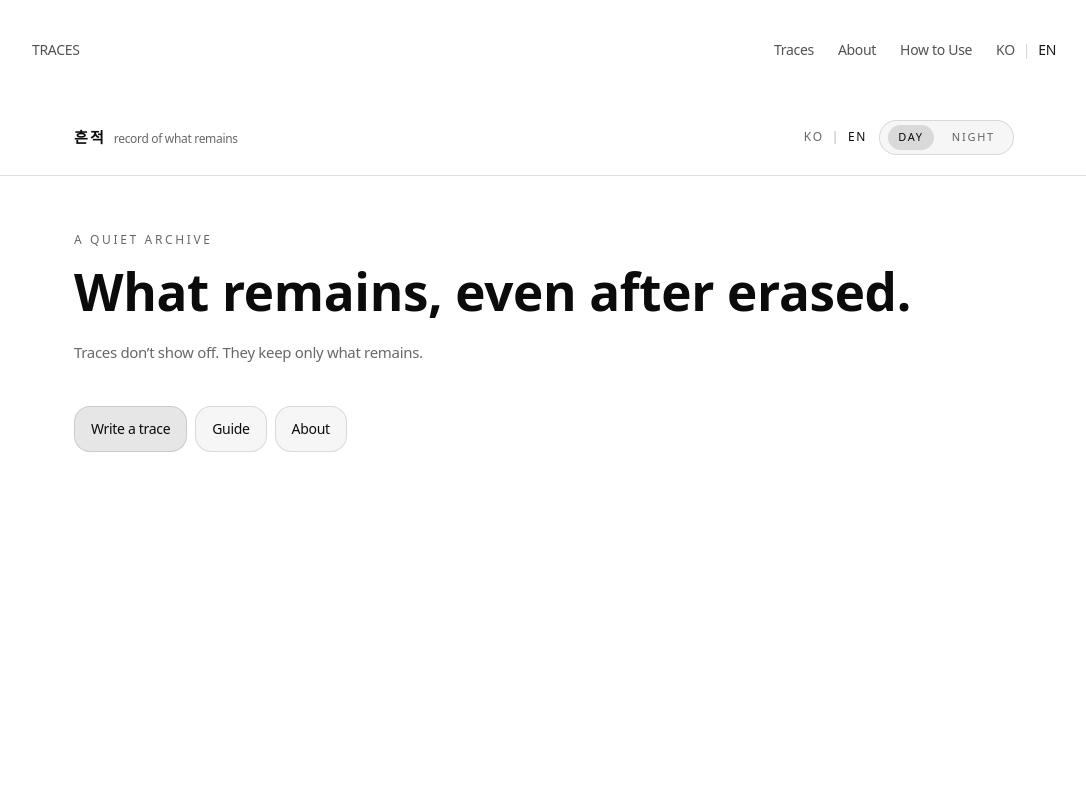
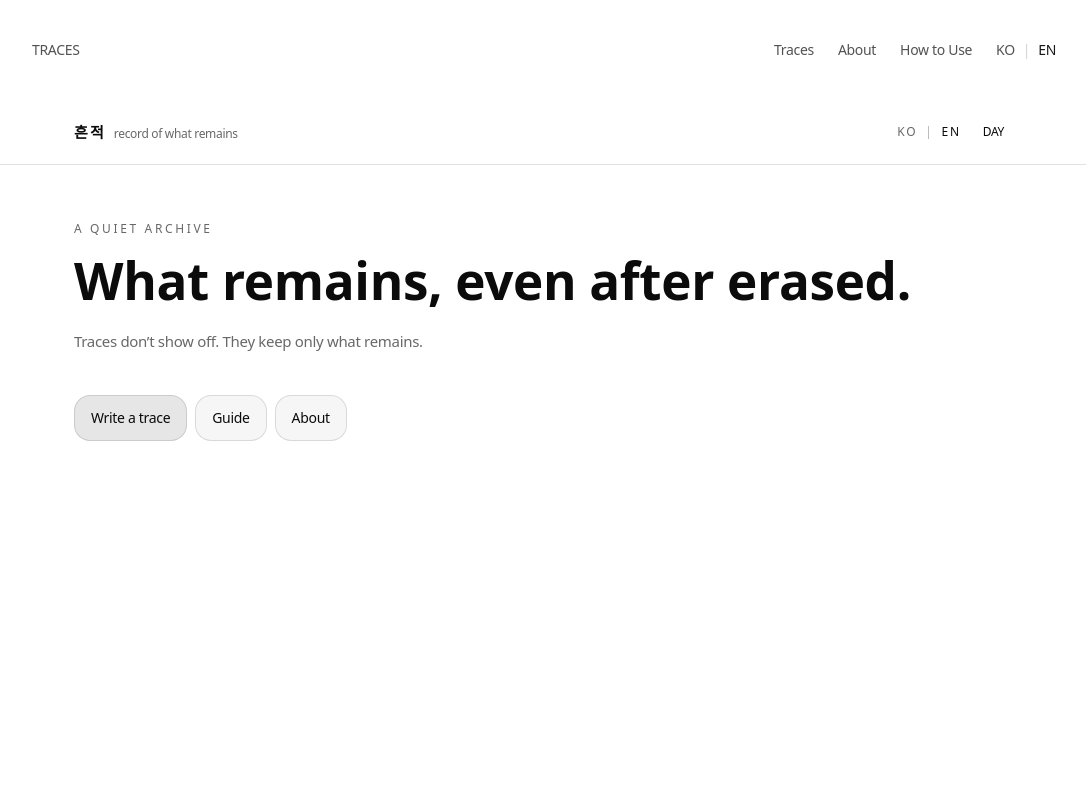
Before and after one commit to neowanamedia-lgtm/heunjeok, a Next.js app: page /en in a window 1280 px wide. Shown: the top 800 px of the page, without its empty margins (96-1182 px from the left). Built offline with nearby package versions, Linux system fonts and the light colour scheme.

Commit message:
Update ThemeSwitch.tsx

```diff
--- a/components/ThemeSwitch.tsx
+++ b/components/ThemeSwitch.tsx
@@ -1,61 +1,7 @@
-"use client";
+import dynamic from "next/dynamic";
 
-import { useEffect, useState } from "react";
-
-type Theme = "light" | "dark";
-const KEY = "heunjeok-theme";
+const ThemeSwitchClient = dynamic(() => import("./ThemeSwitchClient"), { ssr: false });
 
 export default function ThemeSwitch() {
-  const [theme, setTheme] = useState<Theme>("dark");
-
-  useEffect(() => {
-    const saved = localStorage.getItem(KEY);
-    const initial: Theme =
-      saved === "light" || saved === "dark"
-        ? saved
-        : window.matchMedia?.("(prefers-color-scheme: light)")?.matches
-          ? "light"
-          : "dark";
-
-    setTheme(initial);
-    document.documentElement.setAttribute("data-theme", initial);
-  }, []);
-
-  const applyTheme = (next: Theme) => {
-    setTheme(next);
-    document.documentElement.setAttribute("data-theme", next);
-    localStorage.setItem(KEY, next);
-  };
-
-  const isLight = theme === "light";
-
-  return (
-    <div className="inline-flex items-center gap-2 rounded-full border border-[color:var(--line)] bg-[color:var(--card)] px-2 py-1">
-      <button
-        type="button"
-        aria-pressed={isLight}
-        onClick={() => applyTheme("light")}
-        className={[
-          "rounded-full px-2.5 py-1 text-[11px] tracking-[0.16em] uppercase",
-          "text-[color:var(--muted)] focus-visible:outline-none focus-visible:ring-2 focus-visible:ring-[color:var(--focus)]",
-          isLight ? "bg-[color:color-mix(in_srgb,var(--text)_12%,transparent)] text-[color:var(--text)]" : "",
-        ].join(" ")}
-      >
-        Day
-      </button>
-
-      <button
-        type="button"
-        aria-pressed={!isLight}
-        onClick={() => applyTheme("dark")}
-        className={[
-          "rounded-full px-2.5 py-1 text-[11px] tracking-[0.16em] uppercase",
-          "text-[color:var(--muted)] focus-visible:outline-none focus-visible:ring-2 focus-visible:ring-[color:var(--focus)]",
-          !isLight ? "bg-[color:color-mix(in_srgb,var(--text)_12%,transparent)] text-[color:var(--text)]" : "",
-        ].join(" ")}
-      >
-        Night
-      </button>
-    </div>
-  );
+  return <ThemeSwitchClient />;
 }
```
